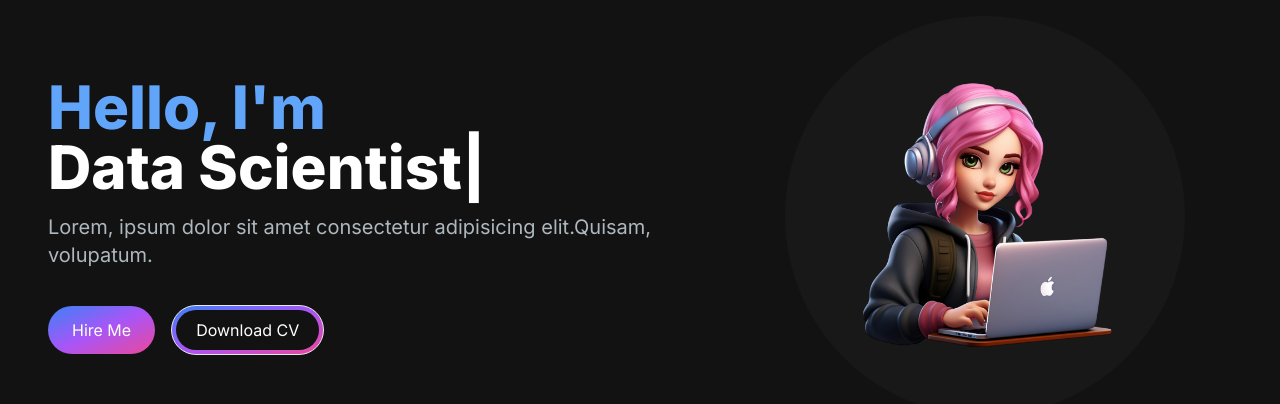
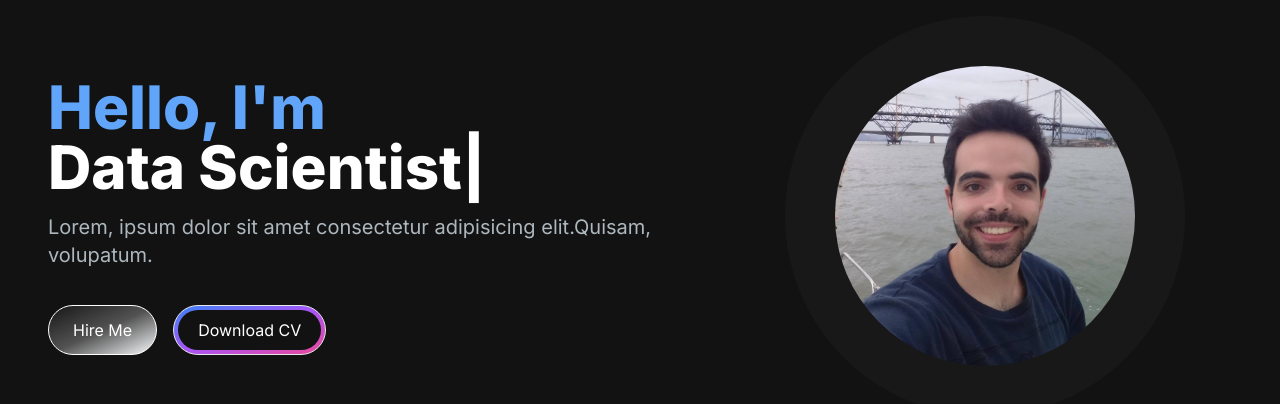
Before and after one commit to andreprovensi/portfolio_website, a Next.js app: page / in a window 1280 px wide. Shown: the top 404 px of the page. Built offline with nearby package versions, Linux system fonts and the light colour scheme.

Commit message:
added my profile photo

```diff
--- a/src/app/components/HeroSection.jsx
+++ b/src/app/components/HeroSection.jsx
@@ -38,19 +38,22 @@ const HeroSection = () => {
                     Lorem, ipsum dolor sit amet consectetur adipisicing elit.Quisam, volupatum.
                 </p>
                 <div>
-                  <button className='px-6 py-3 w-full sm:w-fit rounded-full mr-4 bg-gradient-to-br from-blue-500 via-purple-500 to-pink-500 hover:bg-slate-200 text-white'>Hire Me</button>
-                  {/* <button className='px-6 py-3 w-full sm:w-fit rounded-full mr-4 bg-gradient-to-br from-neutral-900 via-neutral-600 to-slate-50 hover:bg-slate-200 text-white'>Hire Me</button> */}
+                  {/* <button className='px-6 py-3 w-full sm:w-fit rounded-full mr-4 bg-gradient-to-br from-blue-500 via-purple-500 to-pink-500 hover:bg-slate-200 text-white'>Hire Me</button> */}
+                  <button className='px-6 py-3 w-full sm:w-fit rounded-full mr-4 bg-gradient-to-br from-neutral-900 via-neutral-600 to-slate-50 hover:bg-slate-200 text-white border border-white'>Hire Me</button>
+
                   <button className='px-1 py-1 w-full sm:w-fit rounded-full mr-4 bg-gradient-to-br from-blue-500  via-purple-500 to-pink-500 hover:bg-slate-800 text-white border mt-3'>
                     <span className='block bg-[#121212] hover:bg-slate-800 rounded-full px-5 py-2'>Download CV</span>
                   </button>
+
                 </div>
             </div>
             <div className='col-span-5 place-self-center mt-4 lg:mt-0'>
               <div className="rounded-full bg-[#181818] w-[250px] h-[250px] lg:w-[400px] lg:h-[400px] relative">
                 <Image
-                  src="/images/hero-image.png"
+                  // src="/images/hero-image.png"
+                  src="/images/andre_profile.png"
                   alt="hero image"
-                  className='absolute transform -translate-x-1/2 -translate-y-1/2 top-1/2 left-1/2'
+                  className='absolute transform -translate-x-1/2 -translate-y-1/2 top-1/2 left-1/2 rounded-full'
                   width={300}
                   height={300}
                 />
```
Also changed, not shown: public/images/andre_profile.png (added).
